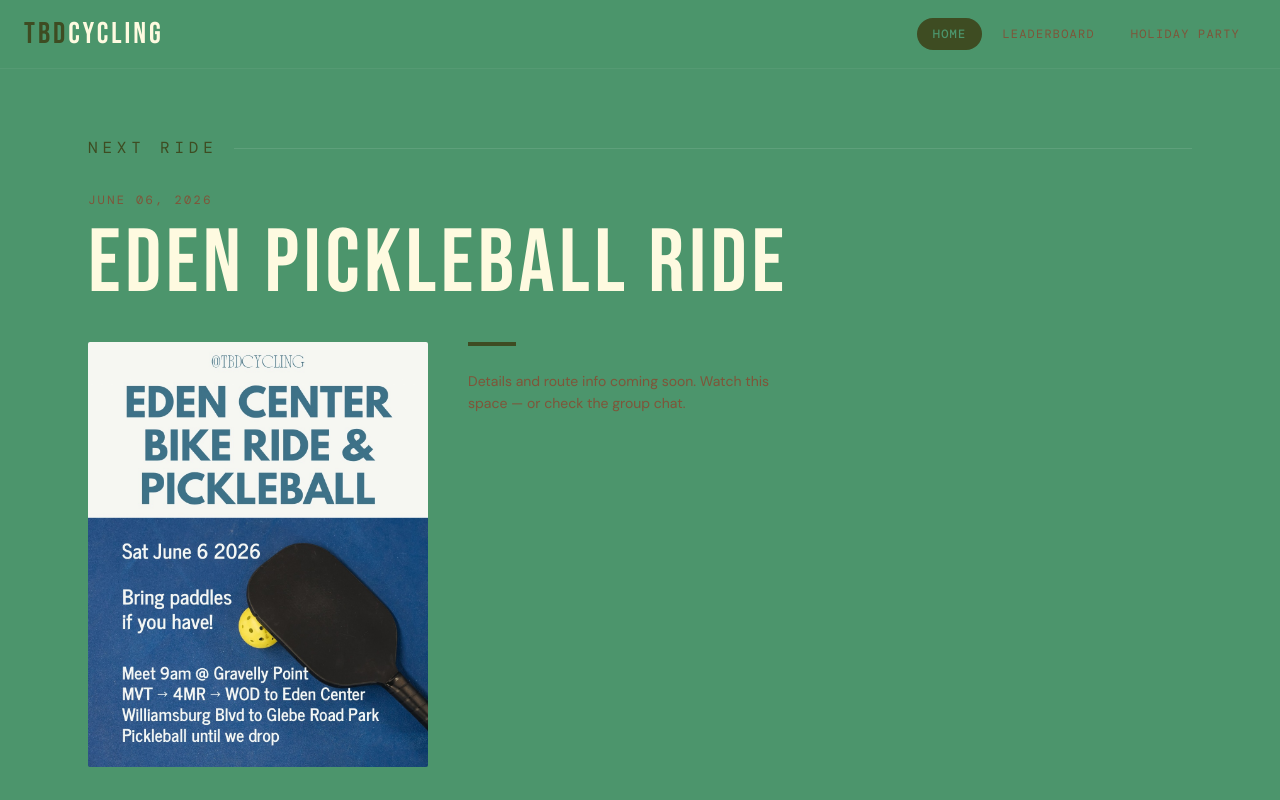
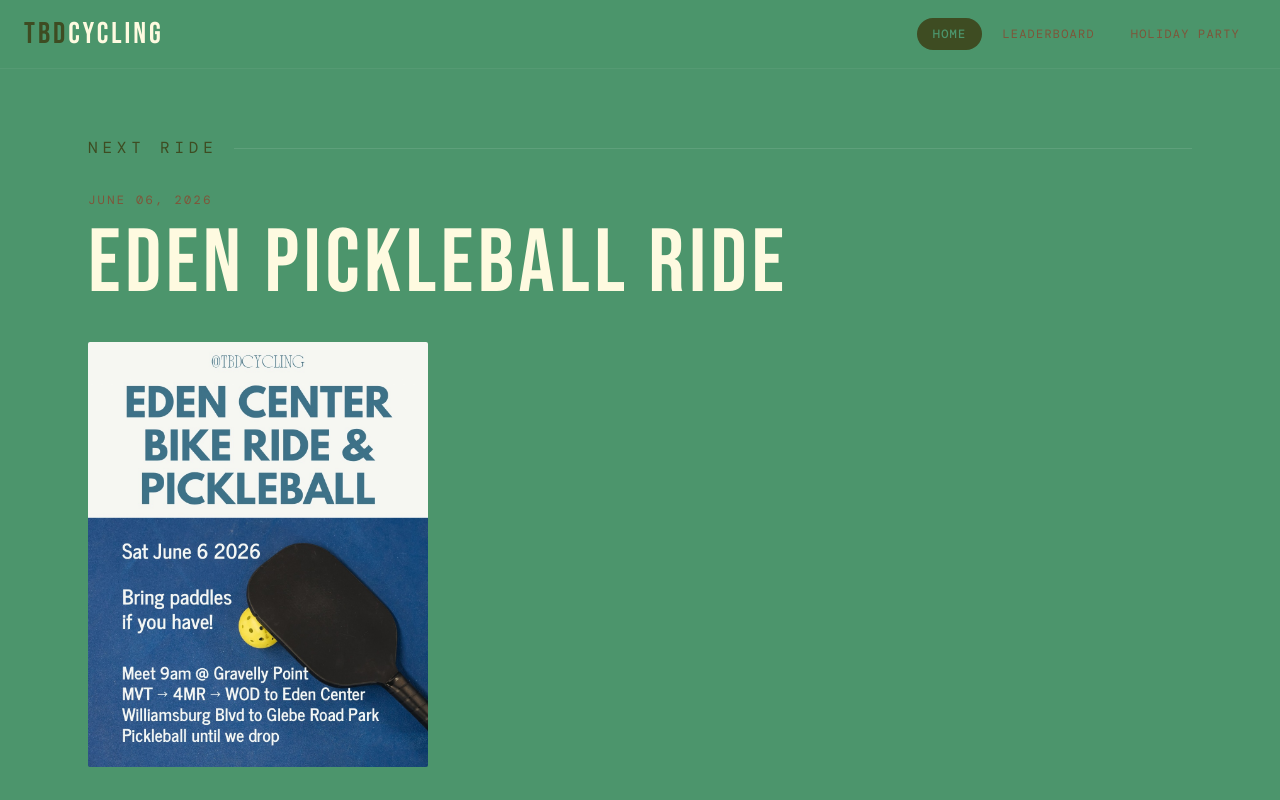
Before and after one commit to annabhe/tbdcycling, a React (Vite) app: page / in a window 1280 px wide. Shown: the top 800 px of the page. Built offline with nearby package versions, Linux system fonts and the light colour scheme.

Commit message:
remove featured poster ride dertails

```diff
--- a/src/components/FeaturedPoster.jsx
+++ b/src/components/FeaturedPoster.jsx
@@ -60,12 +60,12 @@
         </button>
 
         {/* Ride details */}
-        <div className="flex flex-col justify-end pb-2">
+        {/* <div className="flex flex-col justify-end pb-2">
           <div className="w-12 h-1 bg-signal mb-6" />
           <p className="font-body text-sm text-mist leading-relaxed max-w-xs">
             Details and route info coming soon. Watch this space — or check the group chat.
           </p>
-        </div>
+        </div> */}
       </div>
     </section>
   );
```
